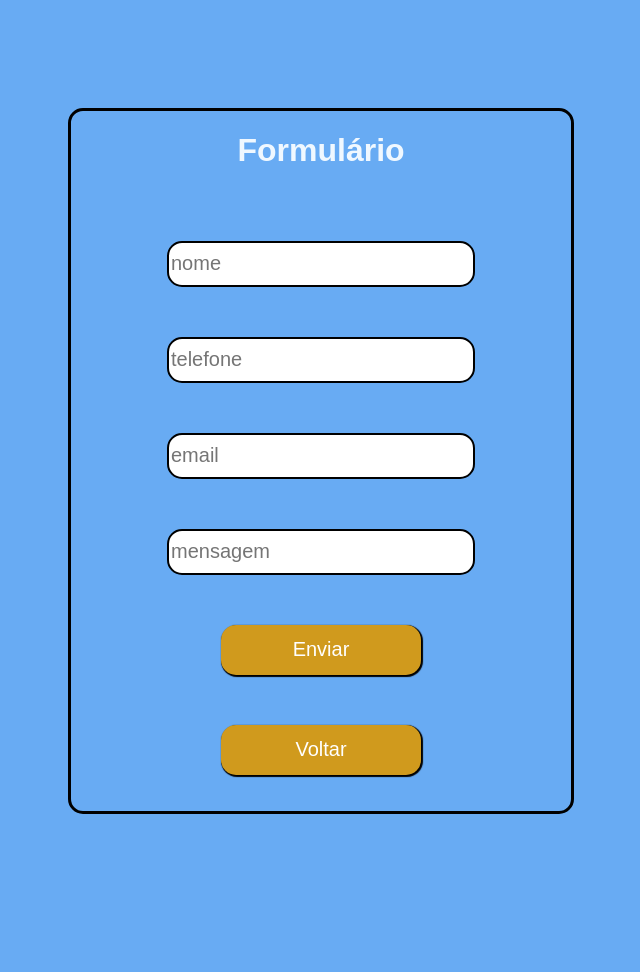
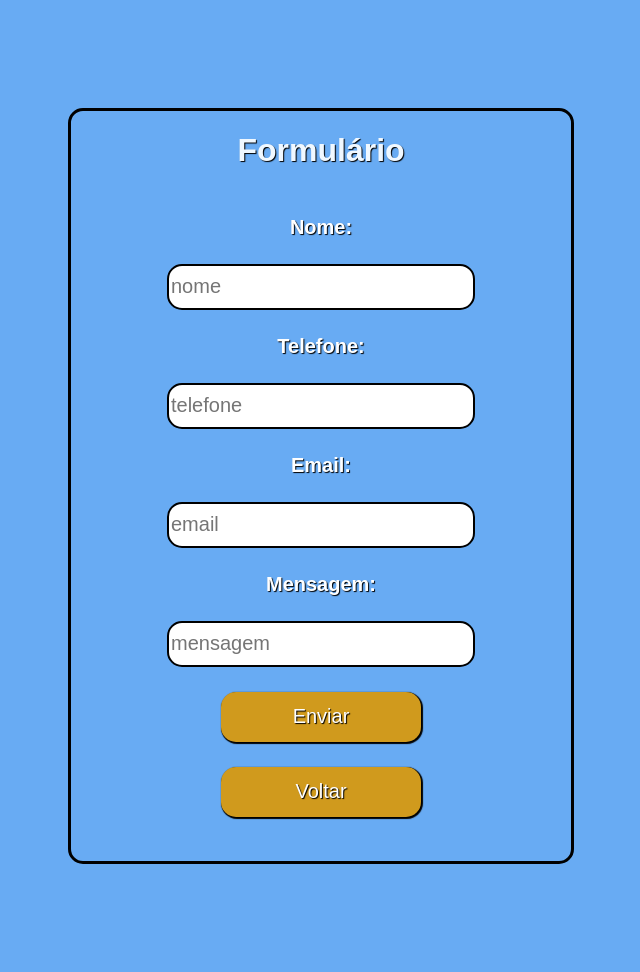
Before and after one commit to ValdsonSilva/Blog_para_estudo, a Django app: page /inserir_contato in a window 1280 px wide. Shown: the whole page, without its empty margins (319-959 px from the left). Before the commit the page ends 814 px from the top, so only its background shows below. Run offline with Django 4.2, Linux system fonts and the light colour scheme.

Commit message:
modelForm e func. de delete implementada

```diff
--- /dev/null
+++ b/blog/pagina/form.py
@@ -0,0 +1,28 @@
+from django import forms
+from .models import Contato
+
+class ContatoForm(forms.ModelForm):
+    class Meta:
+        model = Contato
+        fields = ['nome','telefone','email','mensagem']
+
+
+    nome = forms.CharField(
+        label = 'Nome:',
+        widget = forms.TextInput(attrs={'class':'entrada', 'placeholder':'nome'}),
+    )
+
+    telefone = forms.CharField(
+        label = 'Telefone:',
+        widget = forms.TextInput(attrs={'class':'entrada','placeholder':'telefone'}),
+    )
+
+    email = forms.EmailField(
+        label = 'Email:',
+        widget = forms.TextInput(attrs={'class':'entrada', 'placeholder':'email'}),
+    )
+
+    mensagem = forms.CharField(
+        label = 'Mensagem:',
+        widget = forms.TextInput(attrs={'class':'entrada', 'placeholder':'mensagem'}),
+    )
--- a/blog/pagina/static/contato.css
+++ b/blog/pagina/static/contato.css
@@ -13,17 +13,18 @@ body {
 
 h1 {
     color: rgb(240, 248, 255);
+    text-shadow: 1px 1px 1px #000;
 }
 
 form {
     display:flex;
     flex-direction:column;
-    gap: 50px;
+    gap: 25px;
     align-items: center;
 
 
     width: 500px;
-    height: 700px;
+    height: 750px;
     border: 3px solid rgb(0, 0, 0);
     border-radius: 15px;
 }
@@ -48,6 +49,7 @@ button, a {
     transition: transform 0.3s ease-in-out;
     border: none;
     box-shadow: 1px 1px 1px 1px rgb(0, 0, 0);
+    text-shadow: 1px 1px 1px #000;
 }
 
 button:hover, a:hover {
@@ -56,6 +58,7 @@ button:hover, a:hover {
     background-color: rgb(240, 248, 255);
     color: rgb(20, 120, 226);
     font-size: 25px;
+    text-shadow: 1px 1px 1px #000;
 }
 
 a {
@@ -64,3 +67,11 @@ a {
     align-items: center;
     text-decoration: none;
 }
+
+label {
+    text-align:start;
+    color: rgb(255, 255, 255);
+    font-size: 20px;
+    font-weight: 600;
+    text-shadow: 1px 1px 1px #000;
+}
--- a/blog/pagina/templates/contato.html
+++ b/blog/pagina/templates/contato.html
@@ -9,18 +9,22 @@
 </head>
 <body>
 
-    <form class="fomulario" method="post" action="{% url 'inserir_contato' %}">
+    <form  class="fomulario" method="post">
         {% csrf_token %}
         <h1>Formulário</h1>
+        {% comment %} Definido no arquivo form.py {% endcomment %}
+        {{form.nome.label_tag}}
+        {{form.nome}}
 
-        {% comment %} Nome {% endcomment %}
-        <input type="text" placeholder="nome" class="entrada" name="nome">
-        {% comment %} telefone {% endcomment %}
-        <input type="text" placeholder="telefone" class="entrada" name="telefone">
-        {% comment %} email {% endcomment %}
-        <input type="text" placeholder="email" class="entrada" name="email">
-        {% comment %} mensagem {% endcomment %}
-        <input type="text" placeholder="mensagem" class="entrada" name="mensagem">
+        {{form.telefone.label_tag}}
+        {{form.telefone}}
+
+        {{form.email.label_tag}}
+        {{form.email}}
+
+        {{form.mensagem.label_tag}}
+        {{form.mensagem}}
+
 
         <button type="submit">Enviar</button>
         {% comment %} aqui vai o nome da url e
--- a/blog/pagina/templates/mensagens.html
+++ b/blog/pagina/templates/mensagens.html
@@ -14,10 +14,10 @@
             </li>
 
             <div class='botoes'>
-                <a href="{% url 'editar_contato' contato.id %}">Editar</a>
-                <a href="{% url 'tela_deletar' contato.id %}">Deletar</a>
+                <a href="{% url 'editar_contato' contato.id %}" class="bo">Editar</a>
+                <a href="{% url 'tela_deletar' contato.id %}" class="bo">Deletar</a>
             </div>
         {% endfor %}
     </div><br>
-    <a href={% url 'url_pagina' %} >Voltar</a>
+    <a href={% url 'url_pagina' %} class="bo">Voltar</a>
 {% endblock %}
--- a/blog/pagina/urls.py
+++ b/blog/pagina/urls.py
@@ -3,7 +3,7 @@ from pagina import views
 
 urlpatterns = [
     path('', views.home, name='url_pagina'),
-    path('contato/', views.contato, name='contato'),
+    # path('contato/', views.contato, name='contato'),
     path('inserir_contato', views.inserir_contato, name='inserir_contato'),
     path('sucesso/', views.pagina_sucesso, name='sucesso'),
     path('mensagens/', views.mensagens, name='mensagens'),
--- a/blog/pagina/views.py
+++ b/blog/pagina/views.py
@@ -1,5 +1,6 @@
-from django.shortcuts import render, redirect, get_object_or_404
+from django.shortcuts import render, redirect, HttpResponse
 from .models import Contato
+from .form import ContatoForm # formulário
 
 # Create your views here.
 
@@ -13,6 +14,7 @@ def home(request):
 
     return render(request, 'home.html')
 
+
 # tela de listagem das mensagens
 def mensagens(request):
 
@@ -24,62 +26,46 @@ def mensagens(request):
     return render(request, 'mensagens.html', contatos)
 
 
-def contato(request):
-
-    mensagem = {'mensagem':"Formulário"}
-
-    return render(request, 'contato.html', mensagem)
-
 # pagina de sucesso
 def pagina_sucesso(request):
     return render(request, 'sucesso.html')
 
 
+# Processo os dados que vem do form
 def inserir_contato(request):
     if request.method == 'POST':
-        # passando os dados capturados no form
-        nome = request.POST['nome']
-        telefone = request.POST['telefone']
-        email = request.POST['email']
-        mensagem = request.POST['mensagem']
+        form = ContatoForm(request.POST or None)
 
-        # instanciando
-        contato_form = Contato(nome=nome, telefone=telefone, email=email, mensagem=mensagem)
+        # Todos os inputs serão obrigatórios
+        if form:
+            #salvando os dados
+            if form.is_valid():
+                form.save()
+                # página de sucesso
+                return redirect('sucesso')
+        else:
+            return HttpResponse("É obrigatória passar todos os dados do formulario!")
+    else:
+        form = ContatoForm()
 
-        if contato_form.is_valid():
+    return render(request, 'contato.html', {'form':form})
 
-            contato_form.save()
-            # página de sucesso
-            return redirect('sucesso')
-
-
-    return render(request, 'contato.html')
 
 # Função para editar os nossos contatos
 def editar_contato(request, contato_id):
     # Pegar contato especifico pelo id
     contato_especifico = Contato.objects.get(id=contato_id)
 
-    if request.method == 'POST':
-        # Processar dados aqui
-        nome = request.POST['nome']
-        telefone = request.POST['telefone']
-        email = request.POST["email"]
-        mensagem = request.POST['mensagem']
+    form = ContatoForm(request.POST or None, instance=contato_especifico)
 
-        # Atualizar os campos do form
-        contato_especifico.nome = nome
-        contato_especifico.telefone = telefone
-        contato_especifico.email = email
-        contato_especifico.mensagem = mensagem
+    if form.is_valid():
+        # Salvar novos dados do contato
+        contato_especifico.save()
+        return redirect('mensagens')
 
-        # Salvar novos dados do contato
-        if contato_especifico.is_valid():
+    else:
+        return render(request, 'contato.html', {'form':form,'contato_especifico':contato_especifico})
 
-            contato_especifico.save()
-            return redirect('mensagens', contato_id=contato_id)
-
-    return render(request, 'contato.html', {'contato_especifico':contato_especifico})
 
 # tela que encaminha para deletar contato específico
 def tela_deletar_contato(request, contato_id):
@@ -87,6 +73,7 @@ def tela_deletar_contato(request, contato_id):
     contato_especifico =  Contato.objects.get(id=contato_id)
     print(f'Esse é o id:{contato_especifico}')
     return render(request, 'deletar_contato.html', {'contato':contato_especifico})
+
 
 # view que de fato irá deletar o contato
 def deletar_contato(request, contato_id):
```
Also changed, not shown: blog/pagina/static/home.css (+29 -6 lines), blog/pagina/static/sucesso.css (+29 -2 lines), blog/pagina/templates/home.html (+13 -12 lines), blog/db.sqlite3, blog/pagina/static/images/eu.jpeg (deleted), blog/pagina/static/images/foto.jpeg (added).
